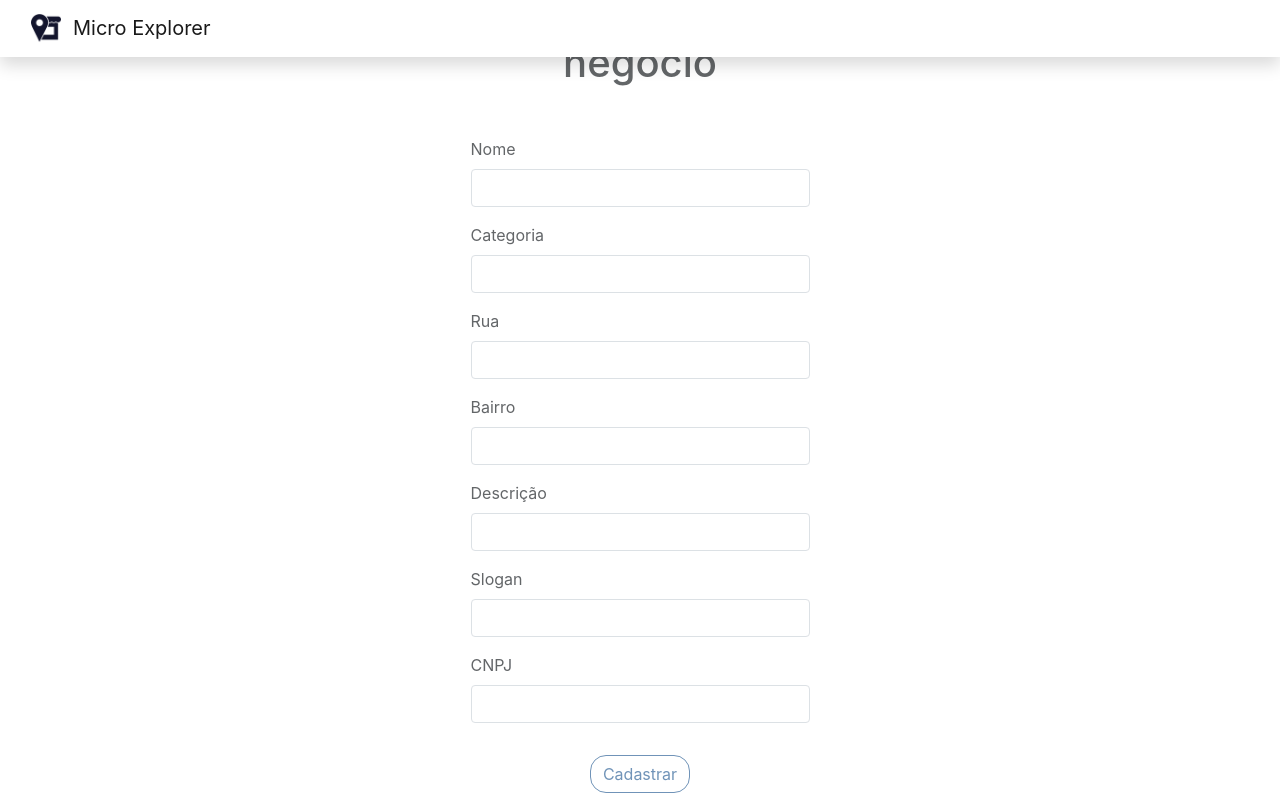
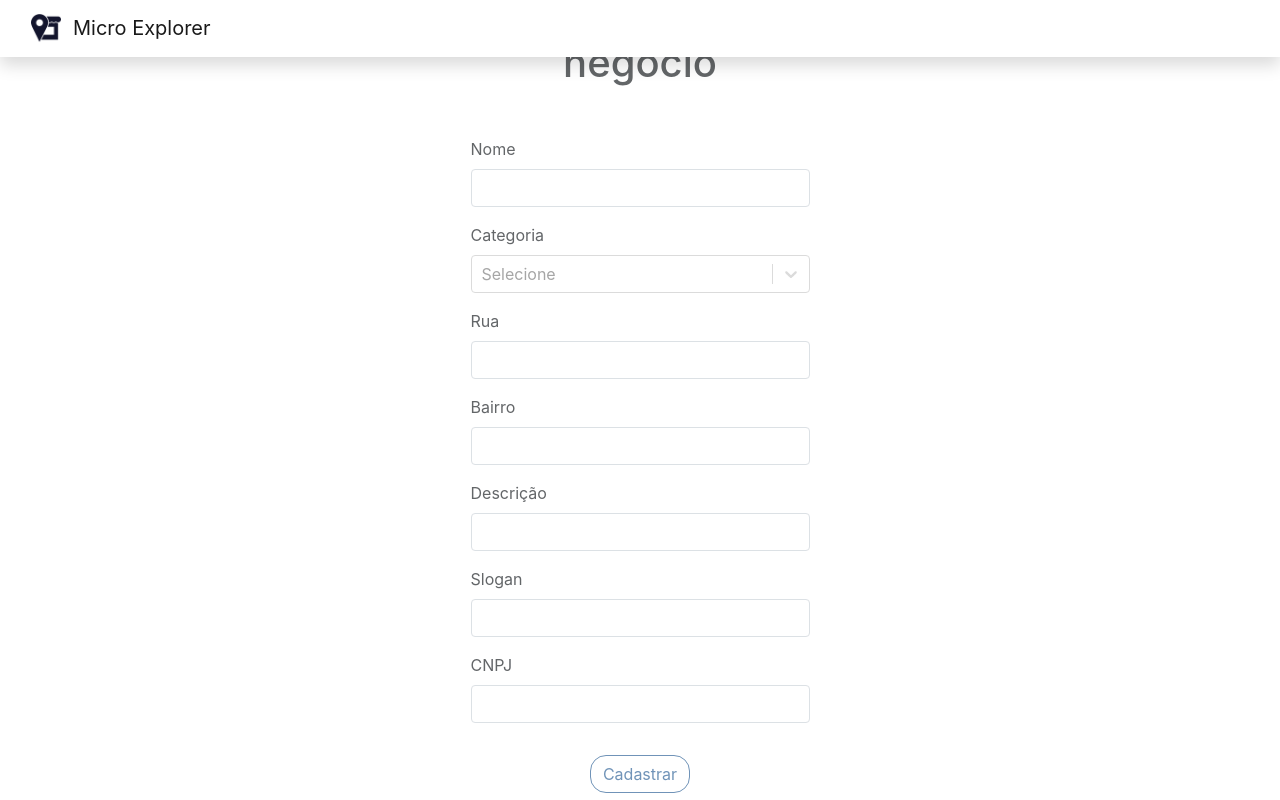
Before and after one commit to adisiojunior/Engenharia_de_Software, a React (Create React App) app in the folder frontend/: page /registerbusiness in a window 1280 px wide. Built offline with nearby package versions, Linux system fonts and the light colour scheme; no server answers; the HTML template or start-up script is replaced by a standard one.

Commit message:
Dropdown categories select

```diff
--- a/frontend/package.json
+++ b/frontend/package.json
@@ -15,6 +15,7 @@
     "react-icons": "^4.2.0",
     "react-router-dom": "^5.2.0",
     "react-scripts": "4.0.3",
+    "react-select": "^4.3.0",
     "react-toastify": "^7.0.3",
     "reactstrap": "^8.9.0",
     "styled-components": "^5.2.3",
--- /dev/null
+++ b/frontend/src/pages/Register/Business/categories.js
@@ -0,0 +1,6 @@
+const categories = [
+  { value: 'a', label: 'A' },
+  { value: 'b', label: 'B' },
+];
+
+export default categories;
--- a/frontend/src/pages/Register/Business/index.js
+++ b/frontend/src/pages/Register/Business/index.js
@@ -2,6 +2,8 @@ import React, { useState } from 'react';
 import { useHistory } from 'react-router-dom';
 import { toast } from 'react-toastify';
 import { Form, FormGroup, Input, Label } from 'reactstrap';
+import Select from 'react-select';
+import categories from './categories';
 import api from '../../../services/api';
 import { Container, Title, ButtonStyle, Register, FormButton } from './styles';
 
@@ -9,7 +11,7 @@ const RegisterBusiness = () => {
   const history = useHistory();
 
   const [name, setName] = useState('');
-  const [category, setCategory] = useState('');
+  const [category] = useState('');
   const [street, setStreet] = useState('');
   const [neighborhood, setNeighborhood] = useState('');
   const [description, setDescription] = useState('');
@@ -66,12 +68,16 @@ const RegisterBusiness = () => {
           </FormGroup>
           <FormGroup>
             <Label>Categoria</Label>
-            <Input
-              type='text'
-              id='inputCategory'
-              onChange={(categoryValue) => {
-                setCategory(categoryValue.target.value);
-              }}
+            <Select
+              isMulti
+              name='categories'
+              options={categories}
+              className='basic-multi-select'
+              classNamePrefix='select'
+              placeholder='Selecione'
+              // onChange={(categoryValue) => {
+              //   setCategory(categoryValue.target.value);
+              // }}
             />
           </FormGroup>
           <FormGroup>
```
